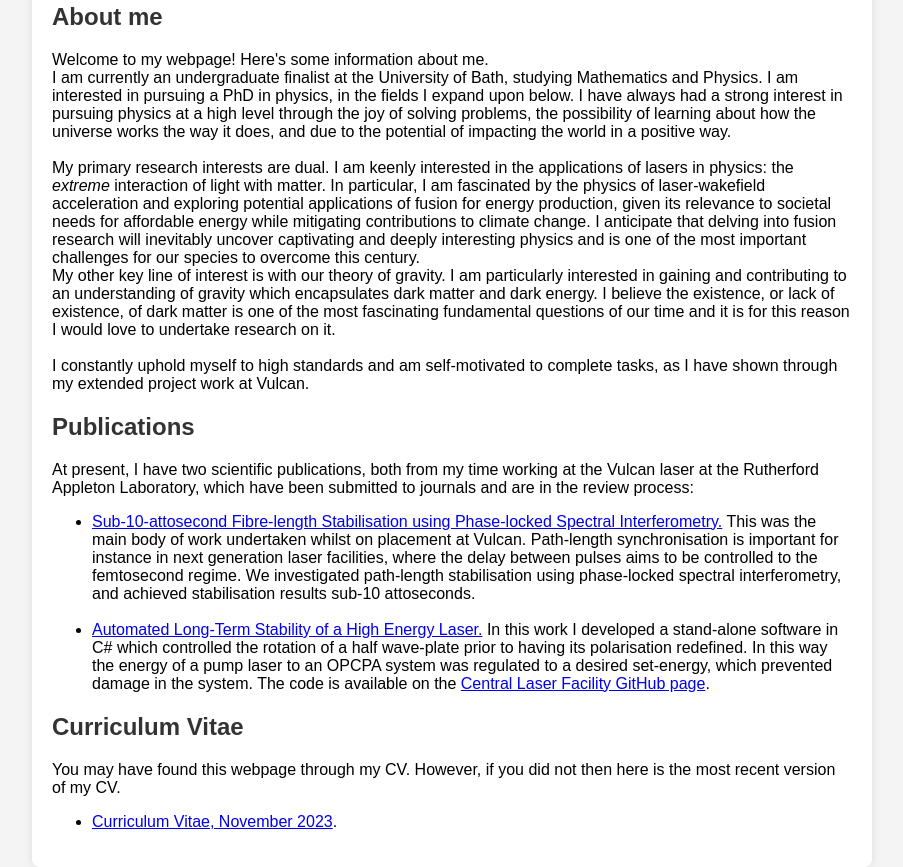
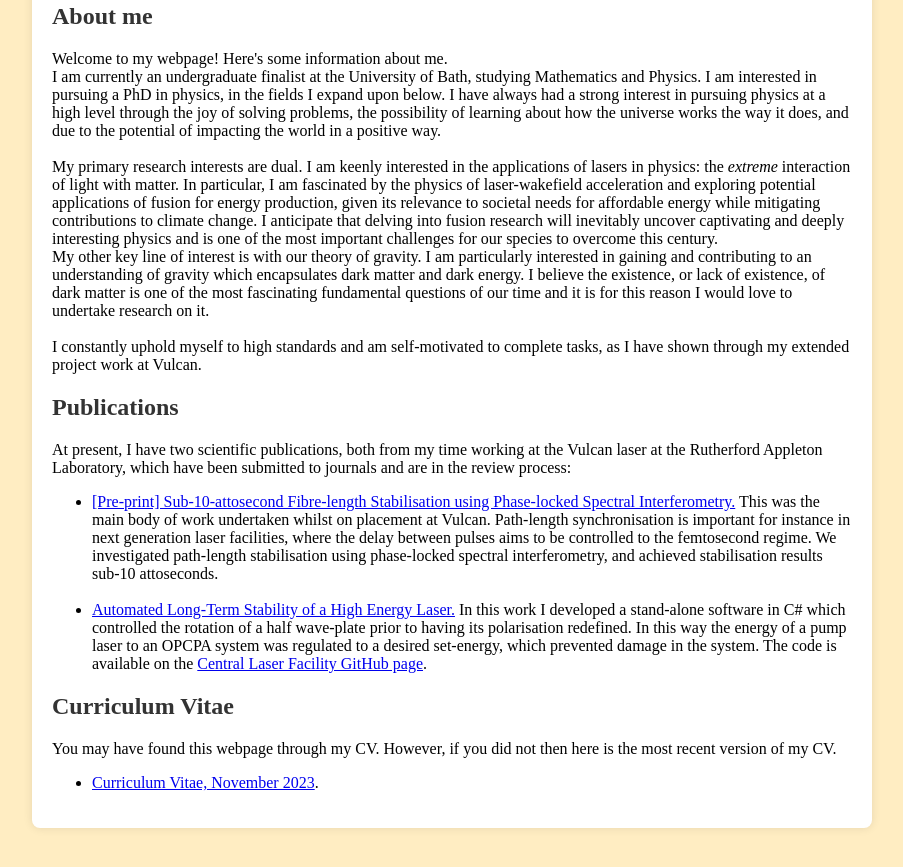
Before and after one commit to jmorse2020/jmorse2020.github.io, a plain HTML site: page index.html in a window 1280 px wide. Shown: the part 423-1290 px from the top of the page, without its empty margins (188-1091 px from the left). Drawn offline with Linux system fonts and the light colour scheme.

Commit message:
Update(s)

```diff
--- a/index.html
+++ b/index.html
@@ -79,13 +79,13 @@
             <h2>Publications</h2>
             <p>At present, I have two scientific publications, both from my time working at the Vulcan laser at the Rutherford Appleton Laboratory, which have been submitted to journals and are in the review process:</p>
             <ul>
-                <li><a href="./Files/Spectral_Interferometry_Temporal_Stabilisation.pdf" target="_blank">Sub-10-attosecond Fibre-length Stabilisation using
+                <li><a href="./Files/Spectral_Interferometry_Temporal_Stabilisation.pdf" target="_blank">[Pre-print] Sub-10-attosecond Fibre-length Stabilisation using
                     Phase-locked Spectral Interferometry.</a> This was the main body of work undertaken whilst on placement at Vulcan. Path-length synchronisation
                      is important for instance in next generation laser facilities, where the delay between pulses aims to be controlled to the femtosecond regime.
                      We investigated path-length stabilisation using phase-locked spectral interferometry, and achieved stabilisation results sub-10 attoseconds.
                 </li>
                 <br>
-                <li><a href="./Files/2Hz_Pump_Stability.pdf" target="_blank">Automated Long-Term Stability of a High Energy Laser.</a> In this work I developed a
+                <li><a href="https://www.mdpi.com/2673-3269/4/4/44" target="_blank">Automated Long-Term Stability of a High Energy Laser.</a> In this work I developed a
                     stand-alone software in C# which controlled the rotation of a half wave-plate prior to having its polarisation redefined. In this way the energy
                     of a pump laser to an OPCPA system was regulated to a desired set-energy, which prevented damage in the system. The code is available on the
                     <a href="https://github.com/CentralLaserFacility/2HzStability" target="_blank">Central Laser Facility GitHub page</a>.</li>
--- a/styles.css
+++ b/styles.css
@@ -1,9 +1,9 @@
 body {
-    font-family: Arial, sans-serif;
+    font-family: Baskerville, serif;
     text-align: center;
     margin: 0;
     padding: 0;
-    background-color: #f4f4f4;
+    background-color: #ffedc2;
 }
 
 header {
```
